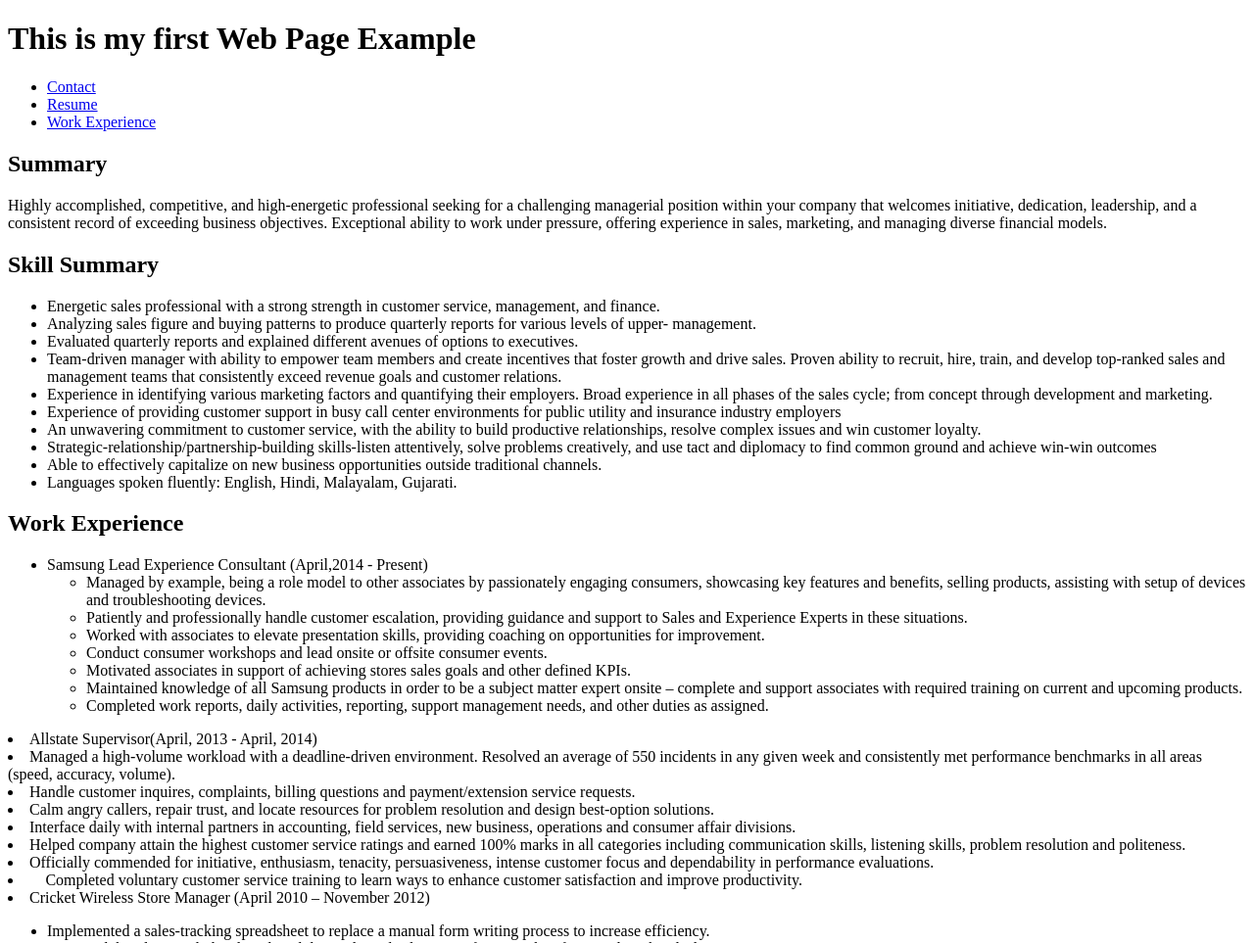
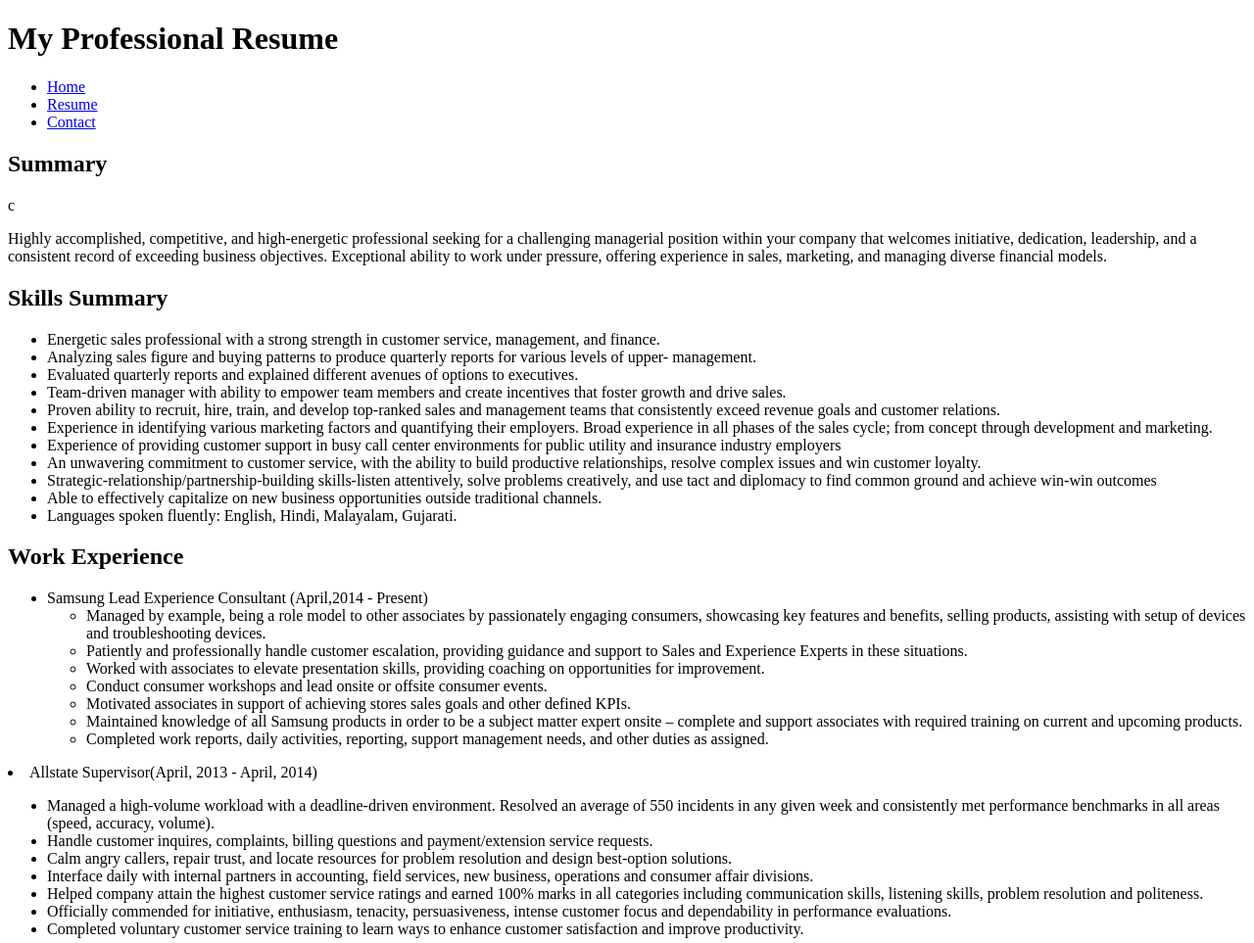
Before and after one commit to Roshan4954/roshanpaul.github.io, a plain HTML site: page resume/index.html in a window 1280 px wide. Shown: the top 963 px of the page at 98% size. Drawn offline with Linux system fonts and the light colour scheme.

Commit message:
Modified my codes

```diff
--- a/resume/index.html
+++ b/resume/index.html
@@ -8,29 +8,29 @@
   </head>
   <body>
     <header id="header">
-      <h1>This is my first Web Page Example</h1>
+      <h1>My Professional Resume</h1>
       <nav id="navigation">
         <ul>
-          <li id="nav-me"><a href="../">Contact</a></li>
-          <li id="nav-res"><a href="../resume/">Resume</a></li>
-          <li id="nav-back"><a href="../work experience/">Work Experience</a></li>
+          <li id="nav-me"><a href="../"> Home </a></li>
+          <li id="nav-res"><a href="../resume/"> Resume</a></li>
+          <li id="nav-back"><a href="../work experience/">Contact</a></li>
         </ul>
       </nav>
     </header>
     <main id="content">
       <article>
-        <h2>Summary</h2>
-        <p>Highly accomplished, competitive, and high-energetic professional seeking for a challenging managerial position within your company
+        <h2>Summary</h2>c
+        <p>  Highly accomplished, competitive, and high-energetic professional seeking for a challenging managerial position within your company
 	that welcomes initiative, dedication, leadership, and a consistent record of exceeding business objectives.
 	 Exceptional ability to work under pressure, offering experience in sales,
 	marketing, and managing diverse financial models.</p>
-        <h2>Skill Summary</h2>
+        <h2>Skills Summary</h2>
           <ul>
             <li>Energetic sales professional with a strong strength in customer service, management, and finance.</li>
             <li>Analyzing sales figure and buying patterns to produce quarterly reports for various levels of upper- management.</li>
             <li>Evaluated quarterly reports and explained different avenues of options to executives.</li>
-            <li>Team-driven manager with ability to empower team members and create incentives that foster growth and drive sales.
- 		Proven ability to recruit, hire, train, and develop top-ranked sales and management teams that consistently exceed revenue goals
+            <li>Team-driven manager with ability to empower team members and create incentives that foster growth and drive sales.</li>
+ 		         <li>Proven ability to recruit, hire, train, and develop top-ranked sales and management teams that consistently exceed revenue goals
 		and customer relations.</li>
             <li>Experience in identifying various marketing factors and quantifying their employers. Broad experience in all phases of the sales cycle; from concept through development and marketing. </li>
             <li>Experience of providing customer support in busy call center environments for public utility and insurance industry employers</li>
@@ -61,20 +61,26 @@
                 </ul>
               </li>
               <li>Allstate Supervisor(April, 2013 - April, 2014)
+                <ul>
+
                       <li>Managed a high-volume workload with a deadline-driven environment. Resolved an average of 550 incidents
-                         in any given week and consistently met performance benchmarks in all areas (speed, accuracy, volume).</li>
+                          in any given week and consistently met performance benchmarks in all areas (speed, accuracy, volume).</li>
                       <li>Handle customer inquires, complaints, billing questions and payment/extension service requests.</li>
                       <li>Calm angry callers, repair trust, and locate resources for problem resolution and design best-option solutions.</li>
                       <li>Interface daily with internal partners in accounting, field services, new business, operations and consumer affair divisions.</li>
                       <li>Helped company attain the highest customer service ratings and earned 100% marks in all categories including communication skills, listening skills,
                          problem resolution and politeness.</li>
                       <li>Officially commended for initiative, enthusiasm, tenacity, persuasiveness, intense customer focus and dependability in performance evaluations.</li>
-                      <li>	Completed voluntary customer service training to learn ways to enhance customer satisfaction and improve productivity.</li>
+                      <li>Completed voluntary customer service training to learn ways to enhance customer satisfaction and improve productivity.</li>
 
                     </ul>
                   </li>
+                </ul>
+              </li>
+
                   <li>Cricket Wireless Store Manager (April 2010 – November 2012)
                     <ul>
+
                       <li>Implemented a sales-tracking spreadsheet to replace a manual form writing process to increase efficiency.</li>
                       <li>Recruited, hired, trained, developed, and directed retail sales teams for more than five retail cricket dealer stores.</li>
                       <li>Oversaw client relations, new account development, and customer service.</li>
@@ -87,8 +93,12 @@
 
                     </ul>
                   </li>
+                </ul>
+              </li>
+
                   <li>Sprint Wireless Assistant Manager (January 2009 – April 2010)
                     <ul>
+
                       <li>Assisted customers with product selection and queries.</li>
                       <li>Achieved sales goals by 100% in the year 2009 by putting in place excellent selling techniques.</li>
                       <li>Increased customer base by 40% during the year 2010 following excellence in customer services resulting in recurring business.</li>
@@ -104,7 +114,7 @@
           <h2>Education</h2>
           <ul>
             <li> <a href="http://web.iit.edu/">Illinois Institute of
-            Technology</a>(Fall 2017), Chicago, IL.: Currently working on Bachelors
+            Technology</a>(Fall 2017), Chicago, IL. : Currently working on Bachelors
             Degree in Information Technology &amp; Management</li>
             <li>Associates Degree in Computer Information Technology (May 2017)- <a
             href="https://www.cod.edu/">College of Dupage</a>,
```
